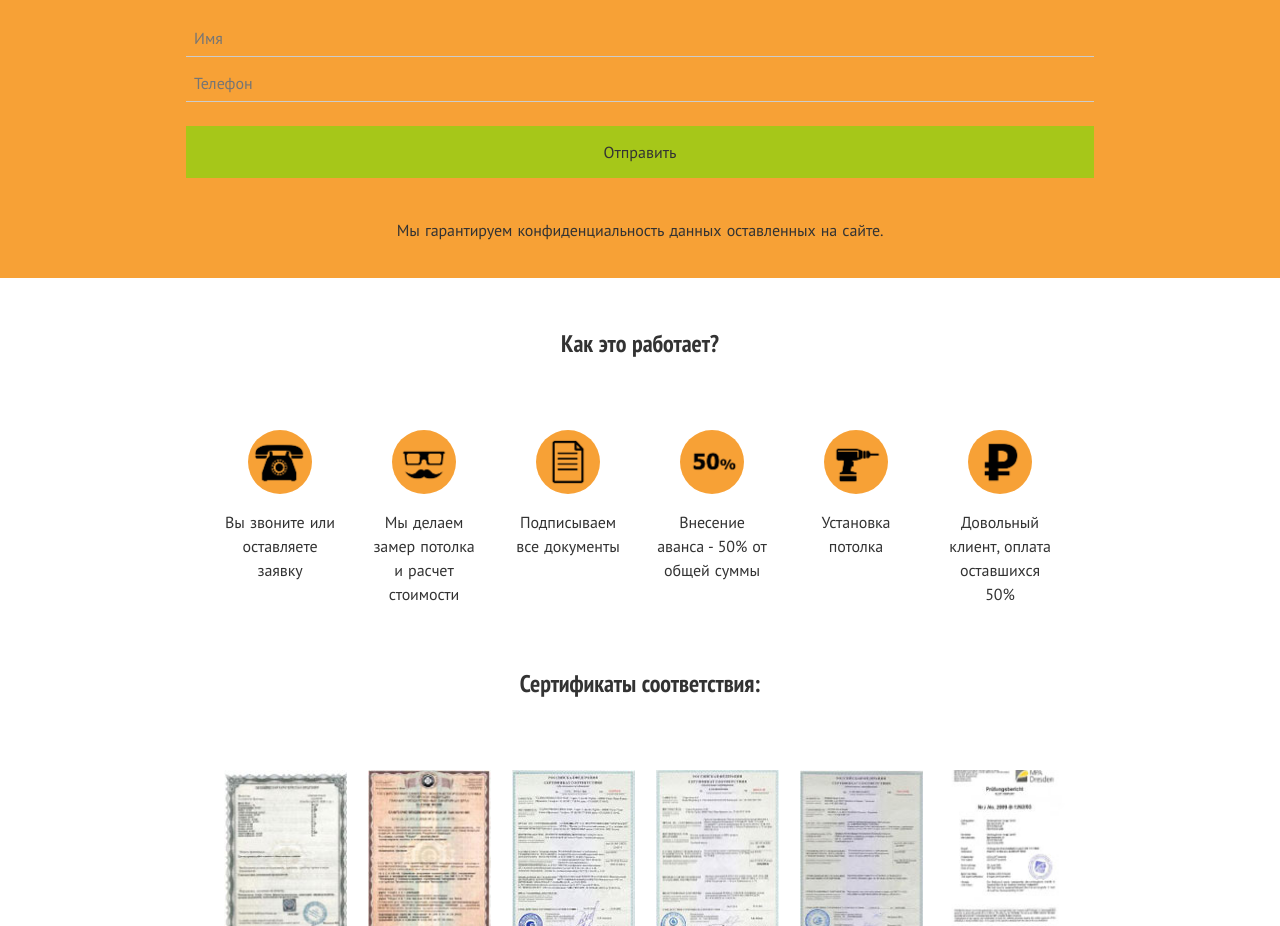
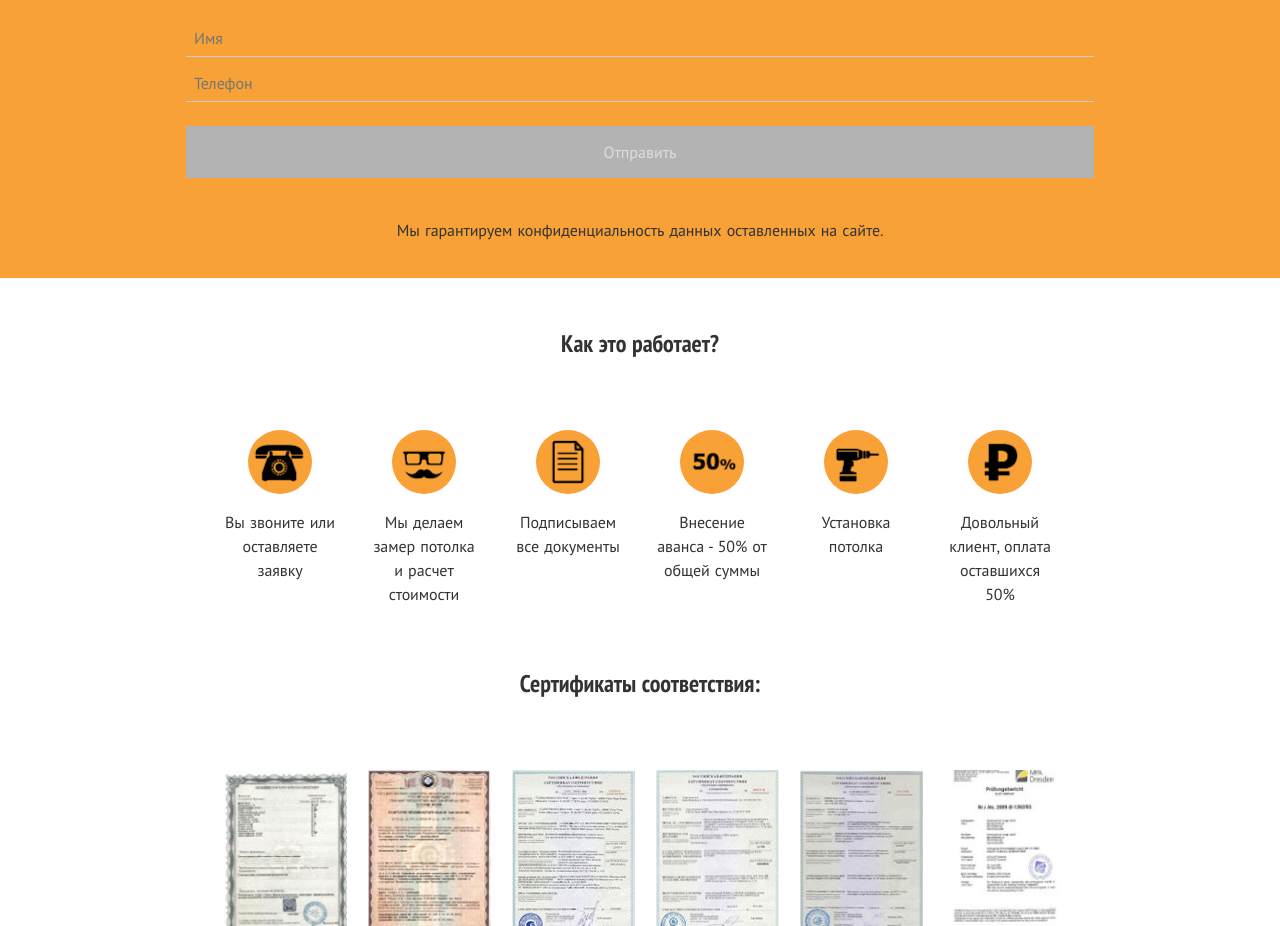
Before and after one commit to panamaprophet/arhpotolki.info, a Next.js app: page / in a window 1280 px wide. Shown: the part 4740-5666 px from the top of the page. Built offline with nearby package versions, Linux system fonts and the light colour scheme.

Commit message:
add validation to forms

```diff
--- a/src/components/FeedbackForm/index.tsx
+++ b/src/components/FeedbackForm/index.tsx
@@ -3,11 +3,23 @@ import { Button } from '../Button';
 import { InputFile, InputText } from '../Input';
 import styles from './index.module.css';
 
-export const FeedbackForm = ({ onSubmit }) => {
+
+interface Props {
+    onSubmit: (data: { name: string, city: string, text: string, picture: string }) => void,
+}
+
+
+export const FeedbackForm = ({ onSubmit }: Props) => {
     const [name, setName] = useState('');
     const [city, setCity] = useState('');
     const [text, setText] = useState('');
     const [picture, setPicture] = useState('');
+
+    let isDisabled = false;
+
+    if (!name.length || !city.length || !text.length) {
+        isDisabled = true;
+    }
 
     return (
         <form className={styles.root}>
@@ -17,7 +29,7 @@ export const FeedbackForm = ({ onSubmit }) => {
 
             <InputFile onUpload={setPicture} />
 
-            <Button theme="green" className={styles.submitButton} onClick={() => onSubmit({ name, city, text, picture })}>
+            <Button disabled={isDisabled} theme="green" className={styles.submitButton} onClick={() => onSubmit({ name, city, text, picture })}>
                 Отправить
             </Button>
         </form>
--- a/src/components/OrderForm/index.tsx
+++ b/src/components/OrderForm/index.tsx
@@ -5,7 +5,7 @@ import styles from './styles.module.css';
 
 
 interface Props {
-  onSubmit: (name: string, phone: string) => void,
+  onSubmit: (data: { name: string, phone: string }) => void,
 };
 
 
@@ -14,10 +14,20 @@ export const OrderForm = (props: Props) => {
   const [phone, setPhone] = useState('');
 
   const onSubmit = () => {
-    props.onSubmit(name, phone);
+    props.onSubmit({ name, phone });
 
     setName('');
     setPhone('');
+  }
+
+  let isDisabled = false;
+
+  if (!name.length) {
+    isDisabled = true;
+  }
+
+  if (!phone.replace(/\D/g, '').length) {
+    isDisabled = true;
   }
 
   return (
@@ -25,7 +35,7 @@ export const OrderForm = (props: Props) => {
       <InputText placeholder="Имя" value={name} onChange={setName} />
       <InputText placeholder="Телефон" value={phone} onChange={setPhone} />
 
-      <Button theme="green" className={styles.submitButton} onClick={onSubmit}>
+      <Button disabled={isDisabled} theme="green" className={styles.submitButton} onClick={onSubmit}>
         Отправить
       </Button>
 
```
